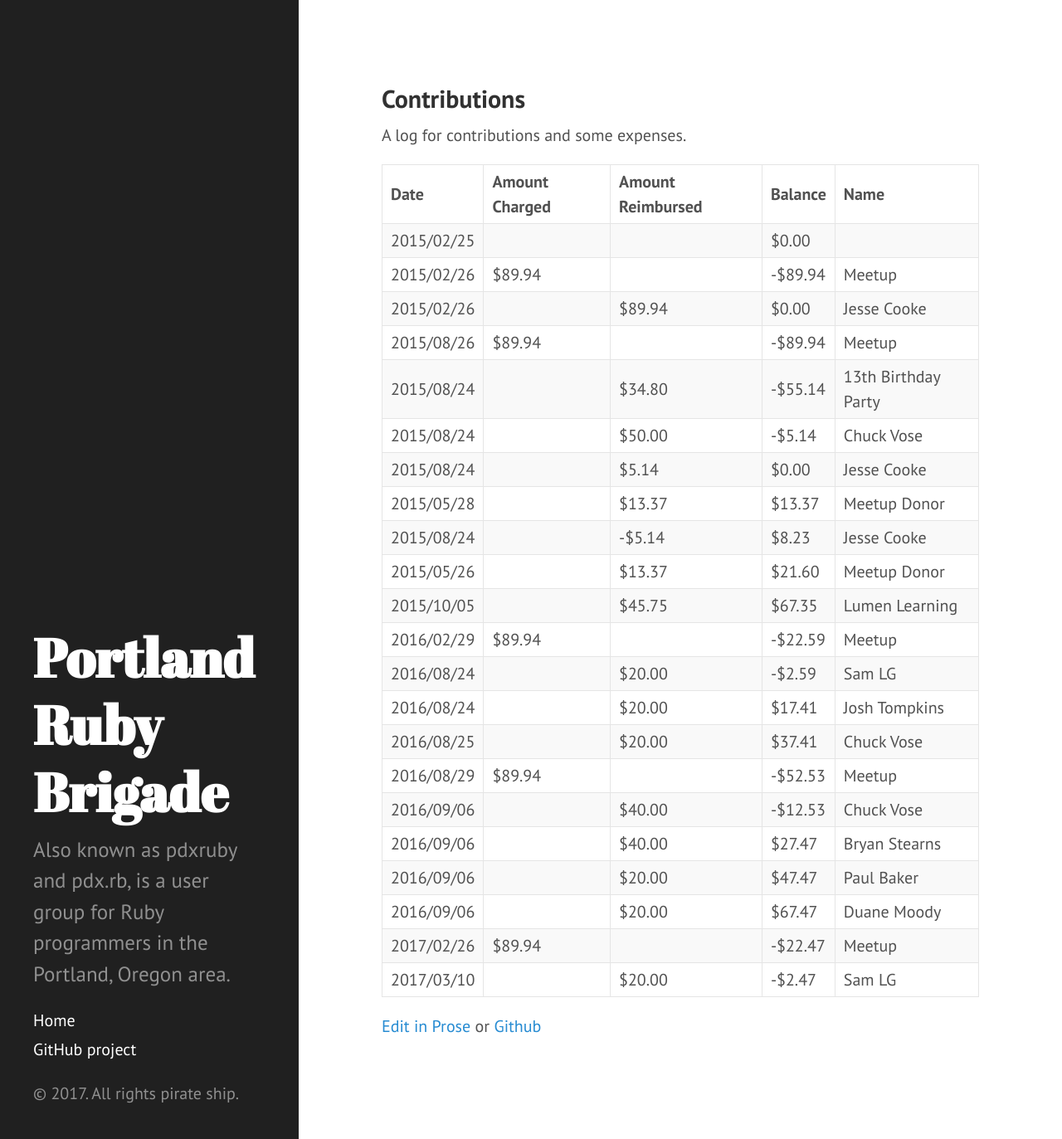
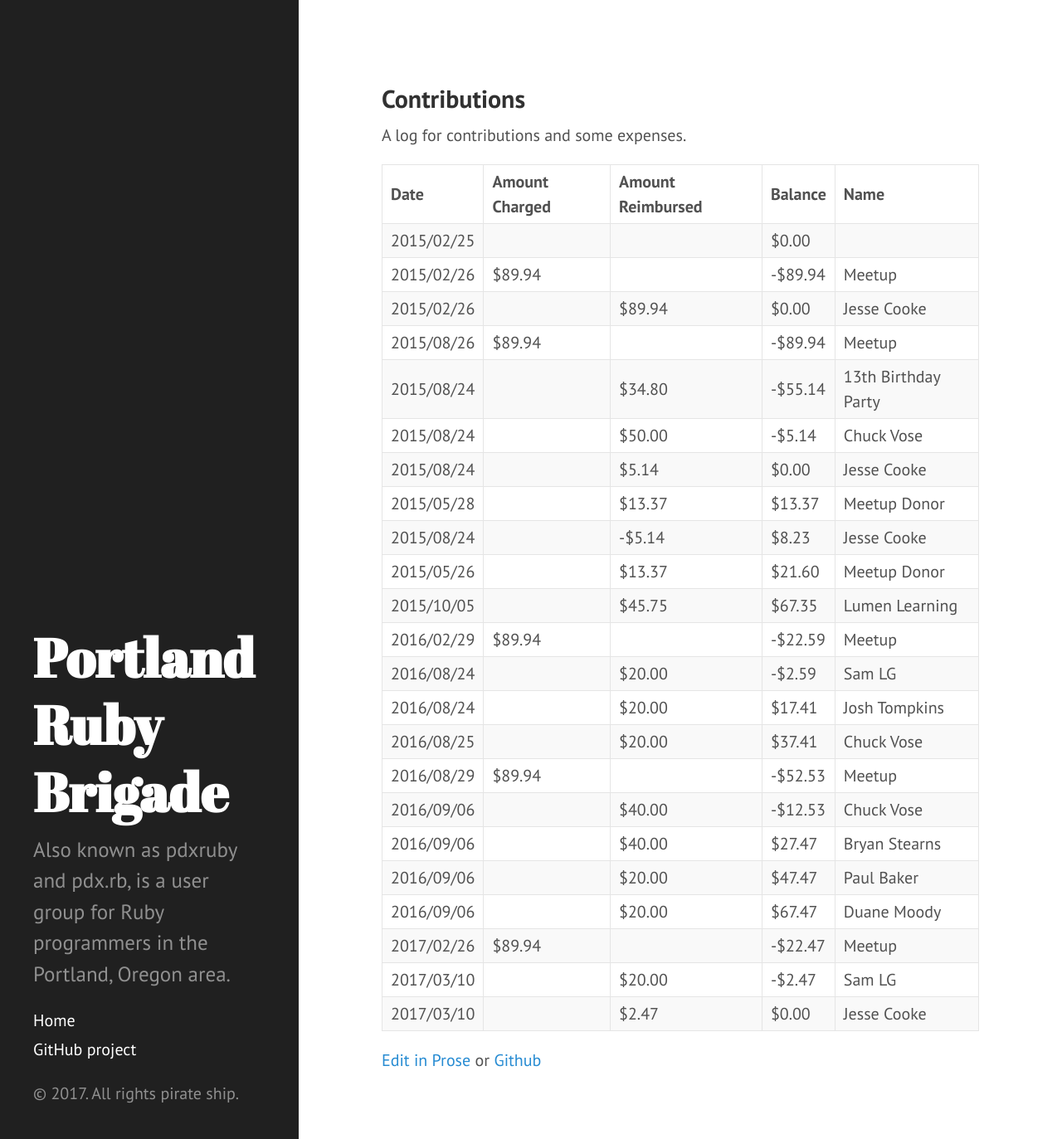
Before and after one commit to pdxruby/pdxruby.github.io, a Jekyll site: the page built from contributions.md, in a window 1280 px wide and 1373 px high. Shown: the whole window at 83% size. Built offline with Jekyll 4.4.1, drawn with Linux system fonts in a browser that asks for light colours.

Commit message:
Jesse covers rest to get a zero balance

```diff
--- a/contributions.md
+++ b/contributions.md
@@ -31,3 +31,4 @@ A log for contributions and some expenses.
 | 2016/09/06 |                | $20.00            | $67.47    | Duane Moody         |
 | 2017/02/26 | $89.94         |                   | -$22.47   | Meetup              |
 | 2017/03/10 |                | $20.00            | -$2.47    | Sam LG              |
+| 2017/03/10 |                | $2.47             | $0.00     | Jesse Cooke         |
```
